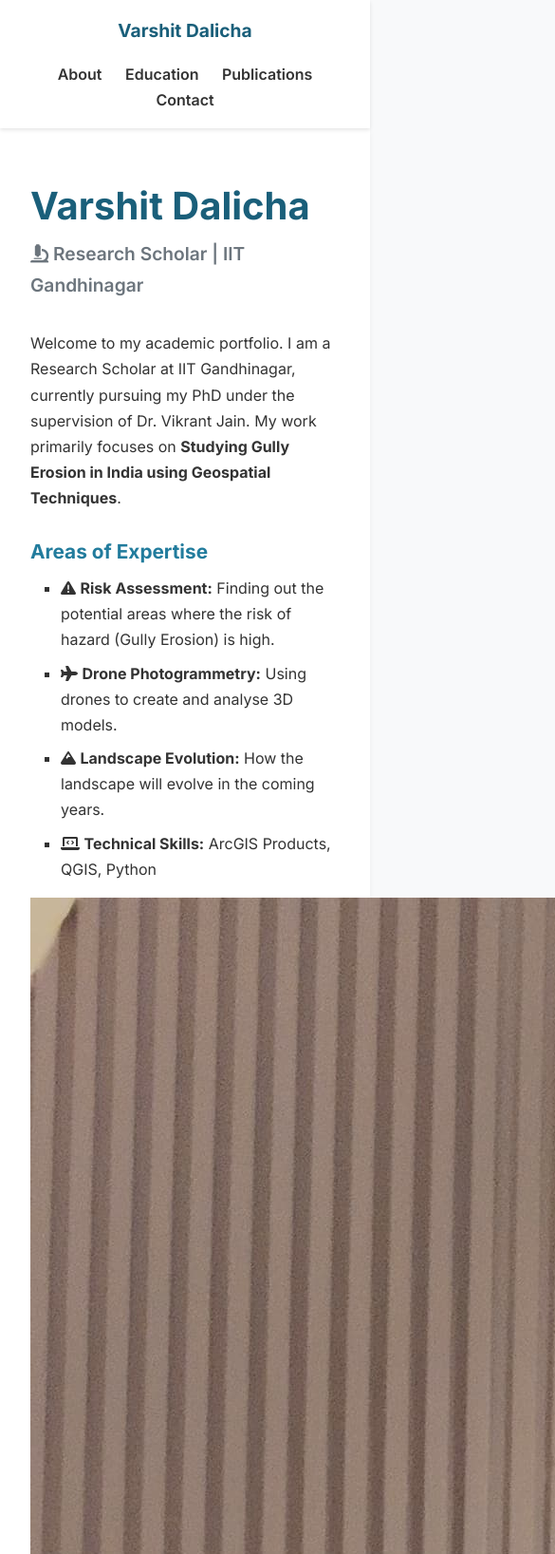
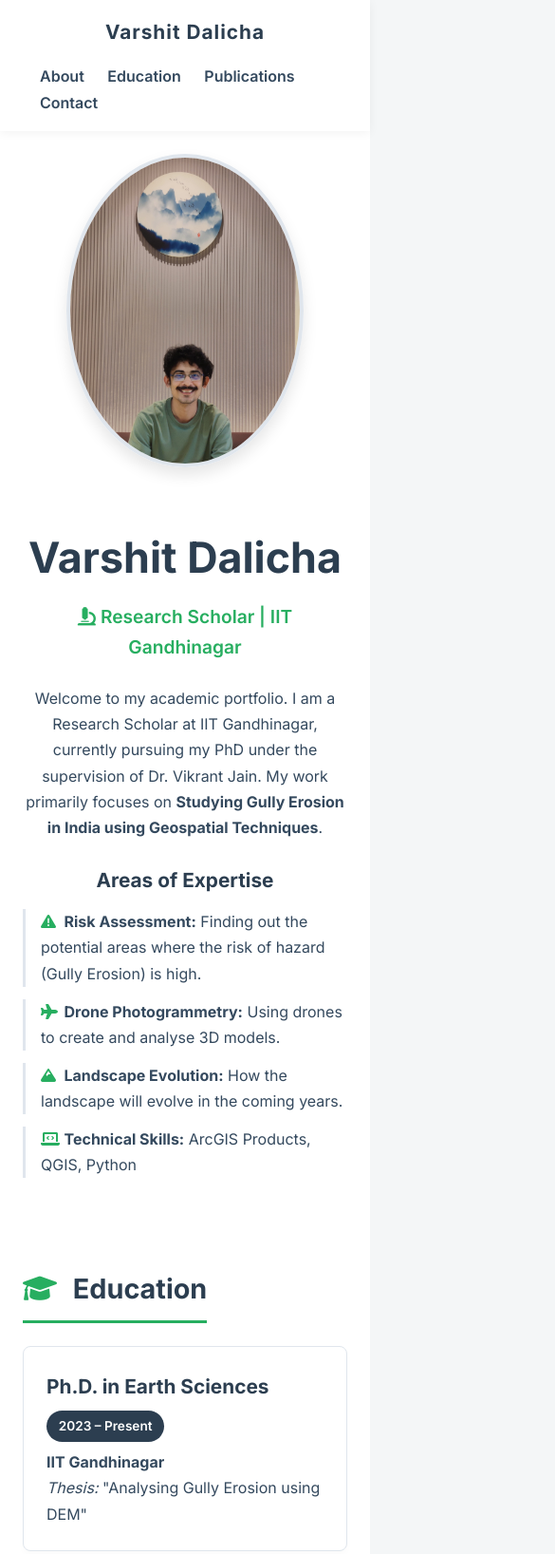
Before and after one commit to Varshit-Dalicha/Varshit-Dalicha.github.io, a plain HTML site: page index.html in a window 390 px wide. Shown: the top 1636 px of the page at 95% size, 585 px wide, since content can reach past the window. Drawn offline with Linux system fonts and the light colour scheme.

Commit message:
Update style.css
Updated css representation while adding photo

```diff
--- a/style.css
+++ b/style.css
@@ -1,10 +1,10 @@
-/* General Setup */
+/* General Setup with Earth Science/Geospatial Palette */
 :root {
-    --primary-color: #1a5f7a; /* A professional, academic dark blue */
-    --secondary-color: #227c9d;
-    --text-color: #333333;
-    --light-bg: #f8f9fa;
-    --border-color: #e9ecef;
+    --primary-color: #2c3e50; /* Deep Slate */
+    --secondary-color: #27ae60; /* Earth Green */
+    --text-color: #34495e;
+    --light-bg: #f4f6f7;
+    --border-color: #e0e6ed;
 }
 
 * {
@@ -18,28 +18,31 @@ body {
     line-height: 1.7;
     color: var(--text-color);
     background-color: var(--light-bg);
+    background-image: linear-gradient(135deg, #fdfbfb 0%, #ebedee 100%);
 }
 
 .container {
-    max-width: 900px;
-    margin: 0 auto;
-    padding: 2rem;
+    max-width: 950px;
+    margin: 2rem auto;
+    padding: 3rem;
     background-color: white;
-    box-shadow: 0 4px 6px rgba(0,0,0,0.05);
+    box-shadow: 0 10px 30px rgba(0,0,0,0.05);
+    border-radius: 12px;
     min-height: 100vh;
 }
 
 /* Sticky Navigation Bar */
 .navbar {
-    background-color: white;
+    background-color: rgba(255, 255, 255, 0.95);
     position: sticky;
     top: 0;
     z-index: 1000;
-    box-shadow: 0 2px 4px rgba(0,0,0,0.1);
+    backdrop-filter: blur(5px);
+    box-shadow: 0 2px 10px rgba(0,0,0,0.05);
 }
 
 .nav-container {
-    max-width: 900px;
+    max-width: 950px;
     margin: 0 auto;
     padding: 1rem 2rem;
     display: flex;
@@ -49,8 +52,9 @@ body {
 
 .logo {
     font-weight: 700;
-    font-size: 1.2rem;
+    font-size: 1.3rem;
     color: var(--primary-color);
+    letter-spacing: 1px;
 }
 
 .nav-links a {
@@ -65,43 +69,86 @@ body {
     color: var(--secondary-color);
 }
 
+/* --- HERO SECTION (Photo + Intro) --- */
+.hero {
+    display: flex;
+    align-items: center;
+    gap: 3rem;
+    margin-bottom: 2rem;
+}
+
+.hero-text {
+    flex: 2;
+}
+
+.hero-image {
+    flex: 1;
+    text-align: center;
+}
+
+.hero-image img {
+    width: 100%;
+    max-width: 250px;
+    border-radius: 50%; /* Makes the photo circular */
+    border: 4px solid var(--border-color);
+    box-shadow: 0 8px 16px rgba(0,0,0,0.1);
+    transition: transform 0.3s ease;
+}
+
+.hero-image img:hover {
+    transform: scale(1.05);
+    border-color: var(--secondary-color);
+}
+
 /* Typography & Headings */
 h1 {
-    font-size: 2.5rem;
+    font-size: 2.8rem;
     color: var(--primary-color);
-    margin-top: 1rem;
+    margin-bottom: 0.5rem;
 }
 
 h2 {
     font-size: 1.8rem;
     color: var(--primary-color);
-    border-bottom: 2px solid var(--border-color);
+    border-bottom: 3px solid var(--secondary-color);
     padding-bottom: 0.5rem;
     margin: 3rem 0 1.5rem 0;
+    display: inline-block; /* Makes border only as wide as text */
+}
+
+h2 i {
+    color: var(--secondary-color);
+    margin-right: 10px;
 }
 
 h3 {
     font-size: 1.3rem;
-    color: var(--secondary-color);
-    margin: 1.5rem 0 0.5rem 0;
+    color: var(--primary-color);
+    margin: 1.5rem 0 0.8rem 0;
 }
 
 .subtitle {
     font-size: 1.2rem;
-    color: #6c757d;
-    margin-bottom: 2rem;
+    color: var(--secondary-color);
+    margin-bottom: 1.5rem;
     font-weight: 600;
 }
 
 /* Lists and Links */
 .expertise-list {
-    list-style-type: square;
-    margin-left: 2rem;
-    margin-bottom: 1rem;
+    list-style-type: none; /* Removed bullets in favor of icons */
+    margin-left: 0;
 }
 
 .expertise-list li {
-    margin-bottom: 0.5rem;
+    margin-bottom: 0.8rem;
+    padding-left: 1rem;
+    border-left: 3px solid var(--border-color);
+}
+
+.expertise-list i {
+    color: var(--secondary-color);
+    width: 20px;
 }
 
 /* Card Design for Education */
@@ -111,13 +158,14 @@ h3 {
     border-radius: 8px;
     padding: 1.5rem;
     margin-bottom: 1.5rem;
-    box-shadow: 0 2px 4px rgba(0,0,0,0.02);
-    transition: transform 0.2s ease;
+    box-shadow: 0 4px 6px rgba(0,0,0,0.02);
+    transition: all 0.3s ease;
 }
 
 .card:hover {
-    transform: translateY(-2px);
-    box-shadow: 0 4px 8px rgba(0,0,0,0.08);
+    transform: translateY(-3px);
+    box-shadow: 0 8px 15px rgba(0,0,0,0.08);
+    border-color: #cbd5e1;
 }
 
 .card-header {
@@ -133,75 +181,50 @@ h3 {
 
 .date {
     font-weight: 600;
-    color: #6c757d;
-    background: var(--light-bg);
-    padding: 0.2rem 0.8rem;
+    color: white;
+    background: var(--primary-color);
+    padding: 0.3rem 0.8rem;
     border-radius: 20px;
-    font-size: 0.9rem;
-}
-
-/* Publication Styling */
-.publication-item {
-    margin-bottom: 1.5rem;
-    padding-left: 1rem;
-    border-left: 3px solid var(--secondary-color);
-}
-
-.pub-title {
-    font-size: 1.1rem;
-}
-
-.pub-authors {
-    color: #495057;
-}
-
-.pub-venue {
-    color: #6c757d;
-    font-size: 0.95rem;
-}
-
-.btn-link {
-    text-decoration: none;
-    color: white;
-    background-color: var(--secondary-color);
-    padding: 0.2rem 0.6rem;
-    border-radius: 4px;
     font-size: 0.85rem;
-    margin-left: 0.5rem;
-    transition: background-color 0.3s;
-}
-
-.btn-link:hover {
-    background-color: var(--primary-color);
 }
 
 /* Contact & Footer */
 .contact-box a {
     color: var(--secondary-color);
     text-decoration: none;
+    font-weight: 600;
 }
 
 .contact-box a:hover {
     text-decoration: underline;
 }
 
+.contact-box p {
+    margin-bottom: 0.8rem;
+}
+
 .social-links {
-    margin-top: 1rem;
+    margin-top: 1.5rem;
 }
 
 .social-links a {
-    display: inline-block;
+    display: inline-flex;
+    align-items: center;
+    gap: 8px;
     margin-right: 15px;
-    font-weight: bold;
-    border: 1px solid var(--secondary-color);
-    padding: 0.5rem 1rem;
-    border-radius: 5px;
+    font-weight: 600;
+    color: var(--primary-color);
+    background-color: var(--light-bg);
+    border: 1px solid var(--border-color);
+    padding: 0.6rem 1.2rem;
+    border-radius: 8px;
     transition: all 0.3s ease;
 }
 
 .social-links a:hover {
     background-color: var(--secondary-color);
     color: white;
+    border-color: var(--secondary-color);
     text-decoration: none;
 }
 
@@ -209,17 +232,25 @@ footer {
     text-align: center;
     padding: 2rem;
     color: #6c757d;
-    background-color: var(--light-bg);
 }
 
 /* Mobile Responsiveness */
 @media (max-width: 768px) {
+    .container {
+        padding: 1.5rem;
+        margin: 0;
+        border-radius: 0;
+    }
+    .hero {
+        flex-direction: column-reverse; /* Puts photo on top on mobile */
+        text-align: center;
+    }
+    .expertise-list li {
+        text-align: left;
+    }
     .nav-container {
         flex-direction: column;
-        text-align: center;
-    }
-    .nav-links {
-        margin-top: 1rem;
+        gap: 1rem;
     }
     .nav-links a {
         margin: 0 10px;
```
